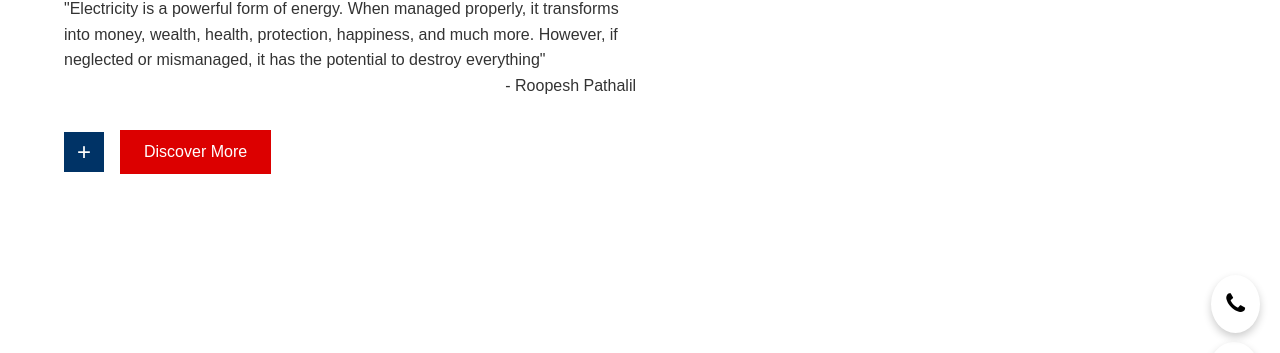
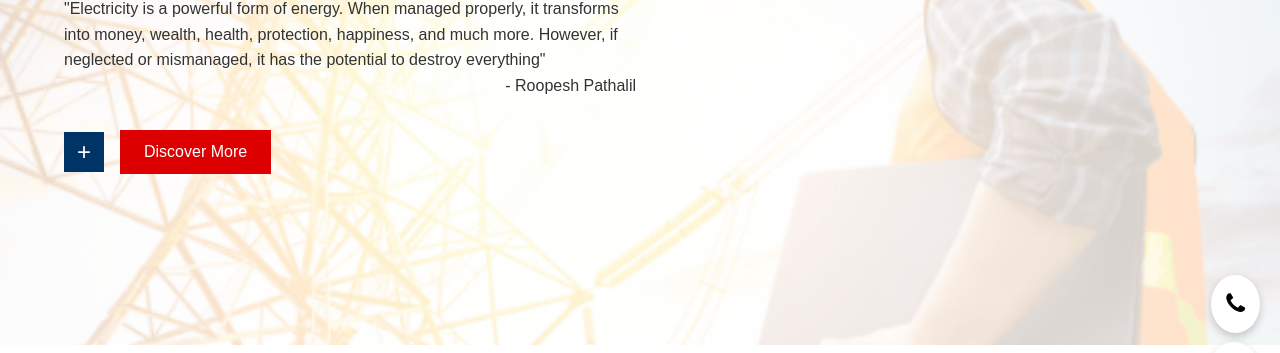
Before and after one commit to 15krkk/Aigerpeak, a plain HTML site: page index.html in a window 1280 px wide. Shown: the part 377-730 px from the top of the page. Drawn offline with Linux system fonts and the light colour scheme; the site is published under a folder, as on GitHub Pages, so addresses that start at the root find nothing.

Commit message:
Update styles.css

```diff
--- a/styles.css
+++ b/styles.css
@@ -70,7 +70,7 @@
 .hero {
     position: relative;
     height: 80vh;
-    background: url('/assets/here-bg.jpg') center/cover;
+    background: url('./assets/here-bg.jpg') center/cover;
 }
 
 .hero-overlay {
```
